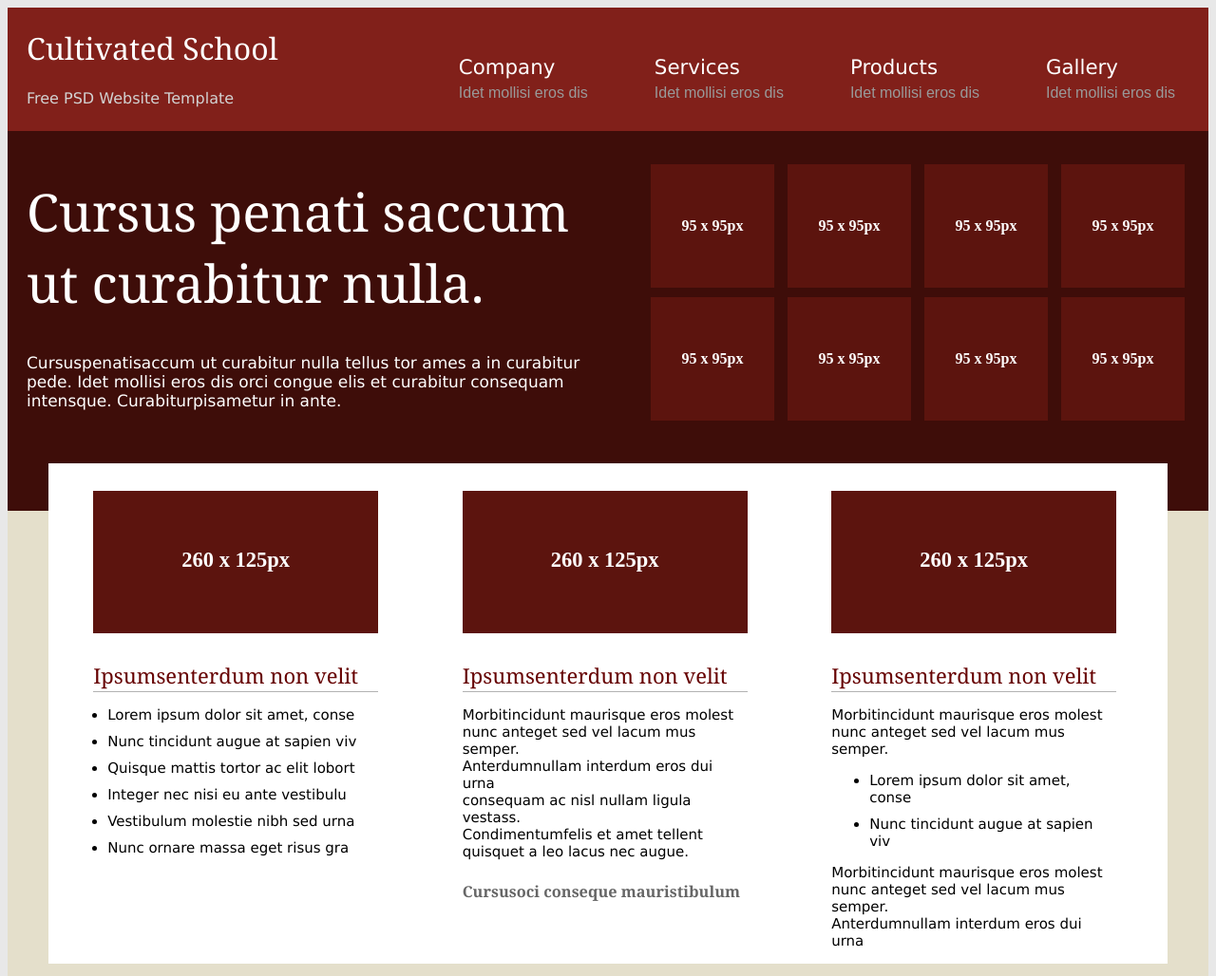
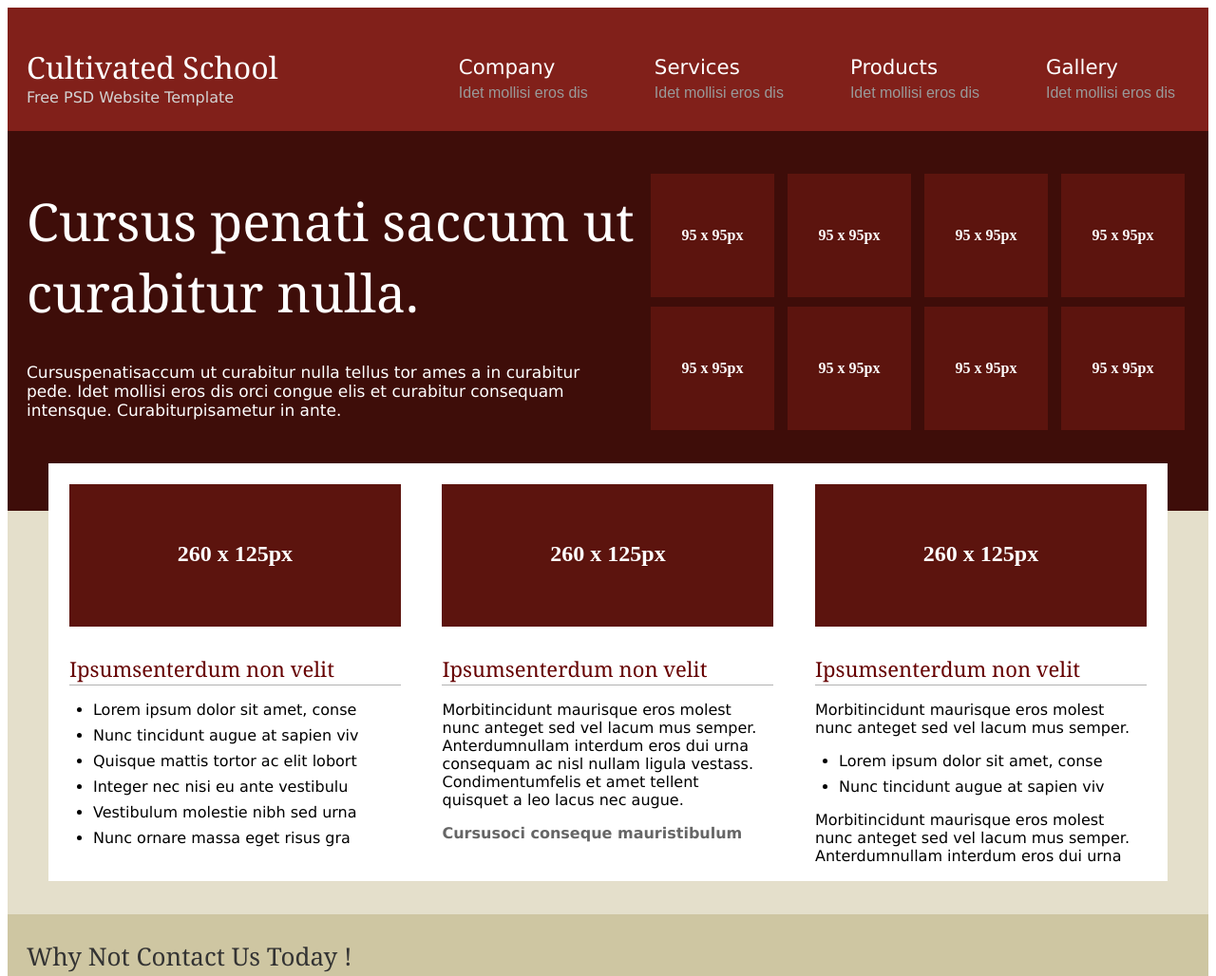
Before and after one commit to donidemolli/-PWWW18-19_Gr3-, a plain HTML site: page index.html in a window 1280 px wide. Shown: the top 1028 px of the page at 95% size. Drawn offline with Linux system fonts and the light colour scheme.

Commit message:
Add files via upload

```diff
--- a/index.html
+++ b/index.html
@@ -10,7 +10,7 @@
 	<header>
 		<div class="header">
 			<a href="index.html">
-				<h1>Cultivated School</h1>
+				<h1 style="font-family: georgia; font-weight: normal;">Cultivated School</h1>
 				<p style="color: #d2d2d2">Free PSD Website Template</p>
 			</a>
 		</div>
@@ -26,9 +26,8 @@
 		</div>
 	</header>
 	<div id="div1">
-		<div class="aaa">
 		<div class="intro">
-				<h1>Cursus penati saccum ut curabitur nulla.</h1>
+			<h1>Cursus penati saccum ut<br> curabitur nulla.</h1>
 			<p>
 				Cursuspenatisaccum ut curabitur nulla tellus tor ames a in curabitur<br>
 				pede. Idet mollisi eros dis orci congue elis et curabitur consequam<br>
@@ -50,14 +49,13 @@
 			</div>
 		</div>
 	</div>
-	</div>
 	<div id="div2">
 		<article class="content">
-			<section>
+			<section class="left">
 				<div class="rectangle"><h2>260 x 125px</h2></div>
 				<h4>Ipsumsenterdum non velit</h4>
 				<div class="b-top">
-					<ul style="margin-left: -25px;">
+					<ul>
 						<li>Lorem ipsum dolor sit amet, conse</li>
 						<li>Nunc tincidunt augue at sapien viv</li>
 						<li>Quisque mattis tortor ac elit lobort</li>
@@ -67,7 +65,7 @@
 					</ul>
 				</div>
 			</section>
-			<section>
+			<section class="center">
 				<div class="rectangle"><h2>260 x 125px</h2></div>
 				<h4>Ipsumsenterdum non velit</h4>
 				<div class="b-top">
@@ -80,10 +78,10 @@
 						quisquet a leo lacus nec augue.<br>
 					</p>
 
-						<h4 style="color: #666666;font-size: 16.3px;"><strong>Cursusoci conseque mauristibulum</strong></h4>
+						<p style="color: #666666; font-weight: bolder;">Cursusoci conseque mauristibulum</p>
 				</div>
 			</section>
-			<section>
+			<section class="right">
 				<div class="rectangle"><h2>260 x 125px</h2></div>
 				<h4>Ipsumsenterdum non velit</h4>
 				<div class="b-top">
@@ -141,8 +139,8 @@
 				</table>
 			</form>
 		</div>
-		<div>
-			<div class="block">
+
+			<div class="block" style="float: right;">
 				<div>
 					<h3>Nullamlacus dui</h3>
 					<p class="overline">
@@ -188,7 +186,6 @@
 						Praesent et eros<br>
 					</p>
 				</div>
-			</div>
 			<form id="forma2">
 				<p>
 					<label for="email">Enter your email to join our mailing list »</label>
@@ -197,6 +194,7 @@
 				</p>
 			</form>
 			</div>
+
 	</div>
 	<footer>
 		<p>Copyright &COPY; 2018 Domain name - All Rights Reserved</p>
--- a/style.css
+++ b/style.css
@@ -12,6 +12,12 @@
 				width: 100%;
 				height: 130px;
 			}
+			header h1{
+				margin-bottom: 0;
+			}
+			header p{
+				margin-top: 1px;
+			}
 			header a{
 				text-decoration: none;
 				color: inherit;
@@ -20,11 +26,11 @@
 				font-family: georgia;
 				font-weight: normal;
 			}
-
 			small{
 				color: #999999;
 				font-family: arial;
 				font-size: 12pt;
+				padding-bottom: 1px;
 			}
 			small:hover{
 				text-decoration: none;
@@ -32,13 +38,10 @@
 			.header{
 				display: inline-block;
 				padding-left: 20px;
+				margin-top: 20px;
 			}
 			.header:last-child{
 				float: right;
-			}
-			#logo h1 p{
-				text-align: center;
-
 			}
 			.navbar ul {
     			list-style-type: none;
@@ -49,7 +52,7 @@
 			.navbar li {
     			float: left;
     			padding: 10px 10px 0px 10px;
-    			margin: 40px 25px;
+    			margin: 20px 25px;
     		}
     		.navbar li a{
     			display: block;
@@ -64,16 +67,12 @@
 				color: #000000;
 			}
 			.intro{
-				display: inline-block;
-				width: 50%;
-				margin-left: :10px;
-				margin-bottom: 20px;
+				float: left;
 
 			}
 			.intro:last-child{
 				float: right;
 				margin-top: 20px;
-				width: auto;
 			}
 
 			.intro h1{
@@ -94,58 +93,77 @@
 				margin: 5px;
 				text-align: center;
 			}
-			.aaa{
-				margin: 20px;
+			.square:hover {
+			  animation: shake 0.82s;
+			}
+			@keyframes shake {
+			  10%, 90% {
+			    transform: translate3d(-1px, 0, 0);
+			  }
+
+			  20%, 80% {
+			    transform: translate3d(2px, 0, 0);
+			  }
+
+			  30%, 50%, 70% {
+			    transform: translate3d(-4px, 0, 0);
+			  }
+
+			  40%, 60% {
+			    transform: translate3d(4px, 0, 0);
+			  }
 			}
 			#div1{
 				background-color: #3e0d09;
-				height: 400px;
-				margin-top: -20px;
+				height: 360px;
 				color: #FFFFFF;
+				padding: 20px;
 			}
 			#div2{
 				background-color: #e4dfcb;
-				height: 530px;
+				height: 425px;
 				width: 100%;
 			}
 			#div3{
 				font-family: verdana;
 				background-color: #cec6a2;
-				padding-left: 20px:;
-				height: 440px;
-			}
-			body{
-				background-color: #e8e8e8;
+				padding: 20px:;
+				height: 410px;
 			}
 			article{
 				background-color: #FFFFFF;
 				width: 92%;
+				height: 440px;
 				position: absolute;
 				left: 4%;
 				margin-top: -50px;
-
+				display: flex;
+  			}
+			article section{
+				margin: 10px;
+				font-size: 16px;
+				padding: 1%;
+				width: 33.33%;
+				height: 89%;
 			}
-			article section{
-				margin-top: 10px;
-				margin-left: 47px;
-				width: 29%;
-				font-size: 15px;
-				float: left;
+			article section ul{
+				margin-left: -15px;
 			}
 			article section ul li{
-				margin-top: 10px;
-				font-size: 15px;
+				margin-top: 8px;
+				font-size: 16px;
 				font-weight: lighter;
 			}
 			.rectangle{
 				background-color: #5c140e;
-				width: 300px;
+				width: 100%;
 				height: 150px;
 			}
 			article div h2{
 				text-align: center;
 				color: #FFFFFF;
 				padding-top: 60px;
+				margin: 0;
 			}
 			article section h4{
 				font-size: 22px;
@@ -154,12 +172,12 @@
 				font-family: georgia;
 				margin-bottom: 2px;
 				font-weight: lighter;
+				text-align: left;
 
 			}
 			.b-top{
-
-				width: 300px;
 				border-top: 1px solid #b2b2b2;
+				width: 100%;
 			}
 
 			#forma{
@@ -175,9 +193,6 @@
 			.block{
 				margin-left: 20px;
 				float: left;
-			}
-			.block:last-child{
-				float: right;
 			}
 			.block div{
 				margin:0px 20px;
@@ -197,11 +212,10 @@
 				font-size: 16px;
 			}
 			#forma2{
-				float: right;
 				font-size: 16px;
-				margin: 10px;
-				position: relative;
-				left: -26px;
+				margin-left: 20px;
+
+
 			}
 			#forma2 p label{
 				padding: 5.5px 10px 10px 10px;
```
Lines whose indentation alone changed are shown as unchanged.
